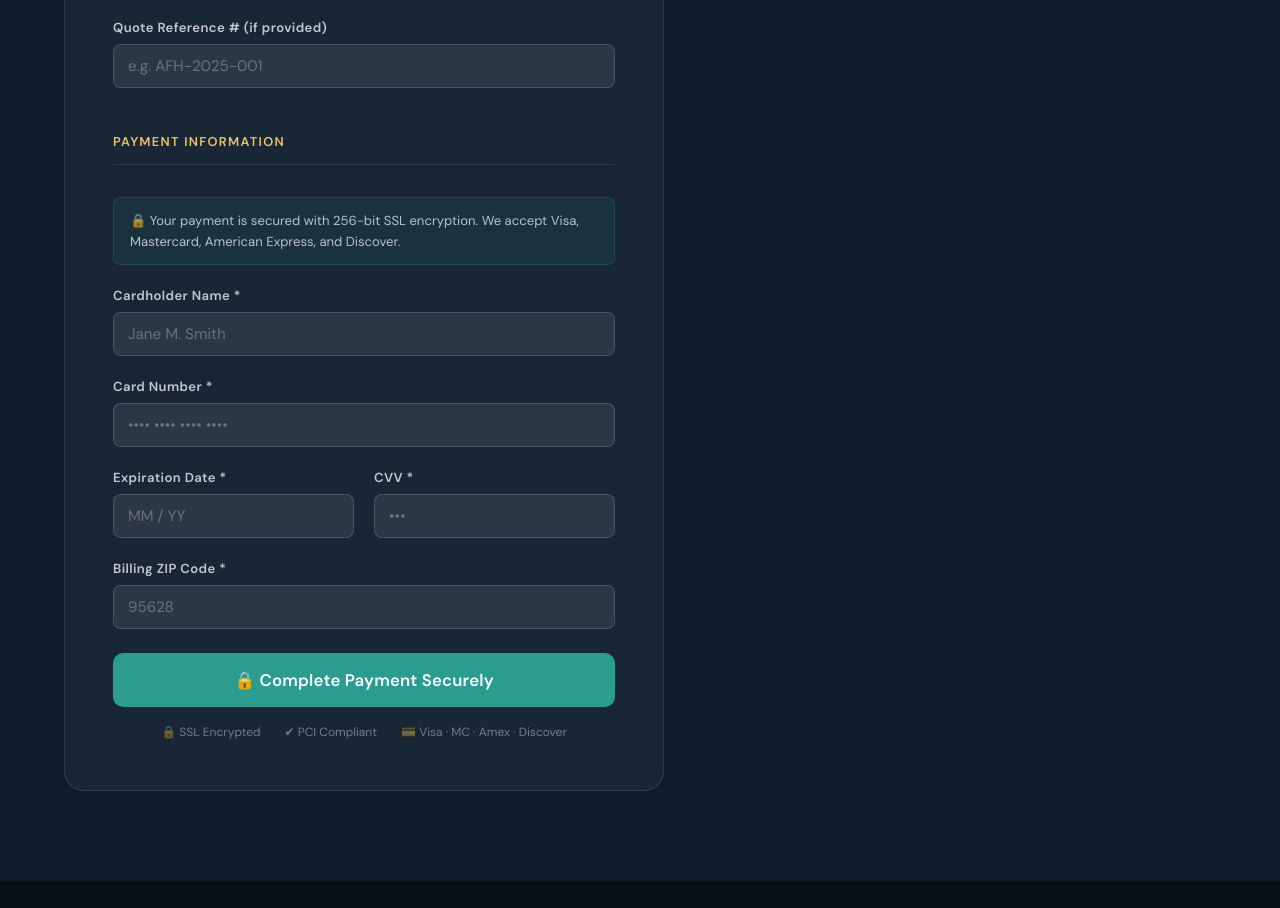
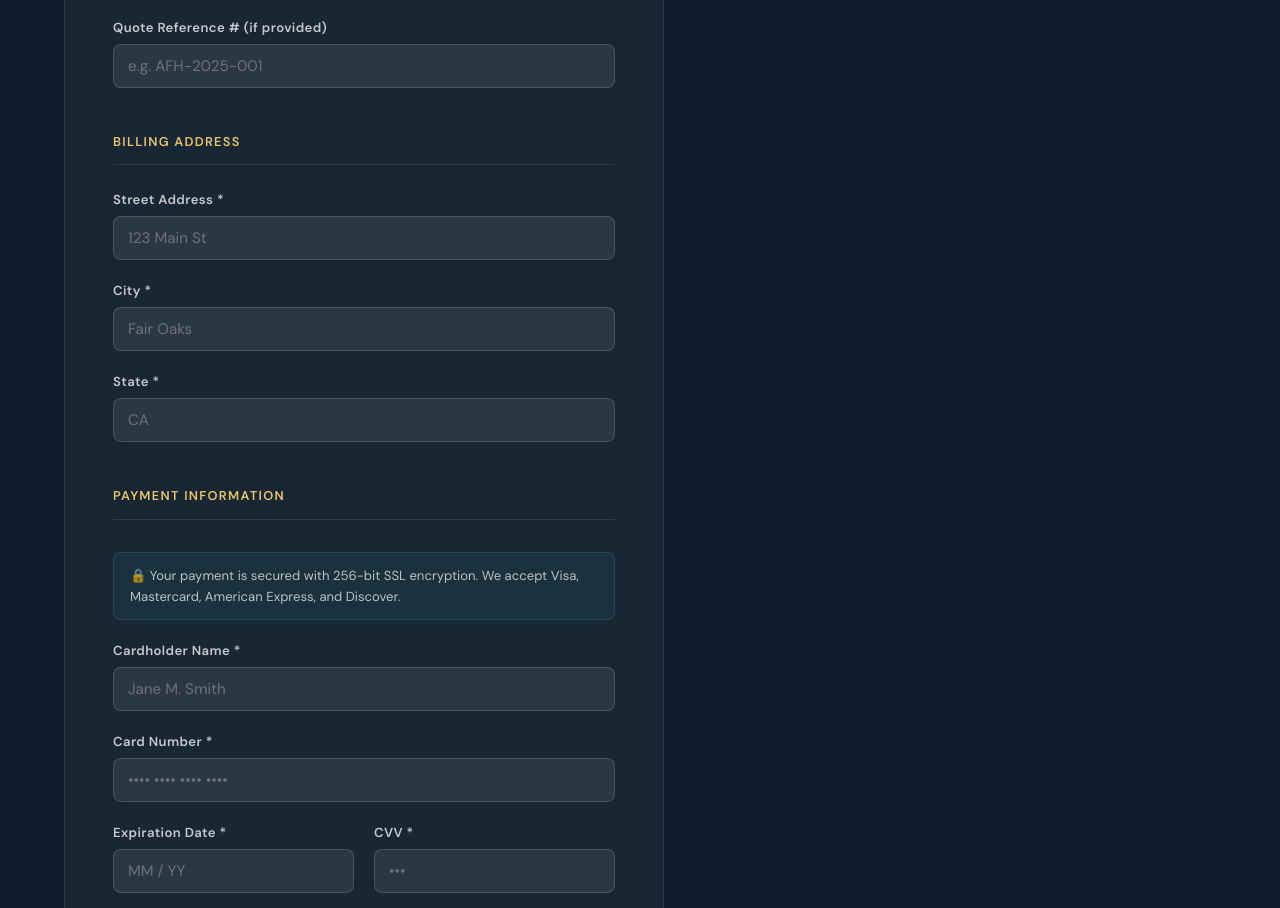
Before and after one commit to AirbornePapa/angelfish-composites, a plain HTML site: page payment.html in a window 1280 px wide. Shown: the part 853-1761 px from the top of the page. Drawn offline with nearby package versions, Linux system fonts and the light colour scheme.

Commit message:
Add billing address fields to payment page

```diff
--- a/payment.html
+++ b/payment.html
@@ -501,6 +501,20 @@
         <input type="text" name="quote-ref" placeholder="e.g. AFH-2025-001">
       </div>
 
+      <div class="form-section-title">Billing Address</div>
+      <div class="form-group full">
+        <label>Street Address *</label>
+        <input type="text" name="billing-street" placeholder="123 Main St" autocomplete="billing street-address" required>
+      </div>
+      <div class="form-group full">
+        <label>City *</label>
+        <input type="text" name="billing-city" placeholder="Fair Oaks" autocomplete="billing address-level2" required>
+      </div>
+      <div class="form-group full">
+        <label>State *</label>
+        <input type="text" name="billing-state" placeholder="CA" maxlength="2" autocomplete="billing address-level1" required>
+      </div>
+
       <div class="form-section-title">Payment Information</div>
       <div class="payment-section" style="grid-column:1/-1;">
         <div class="payment-note">
```
